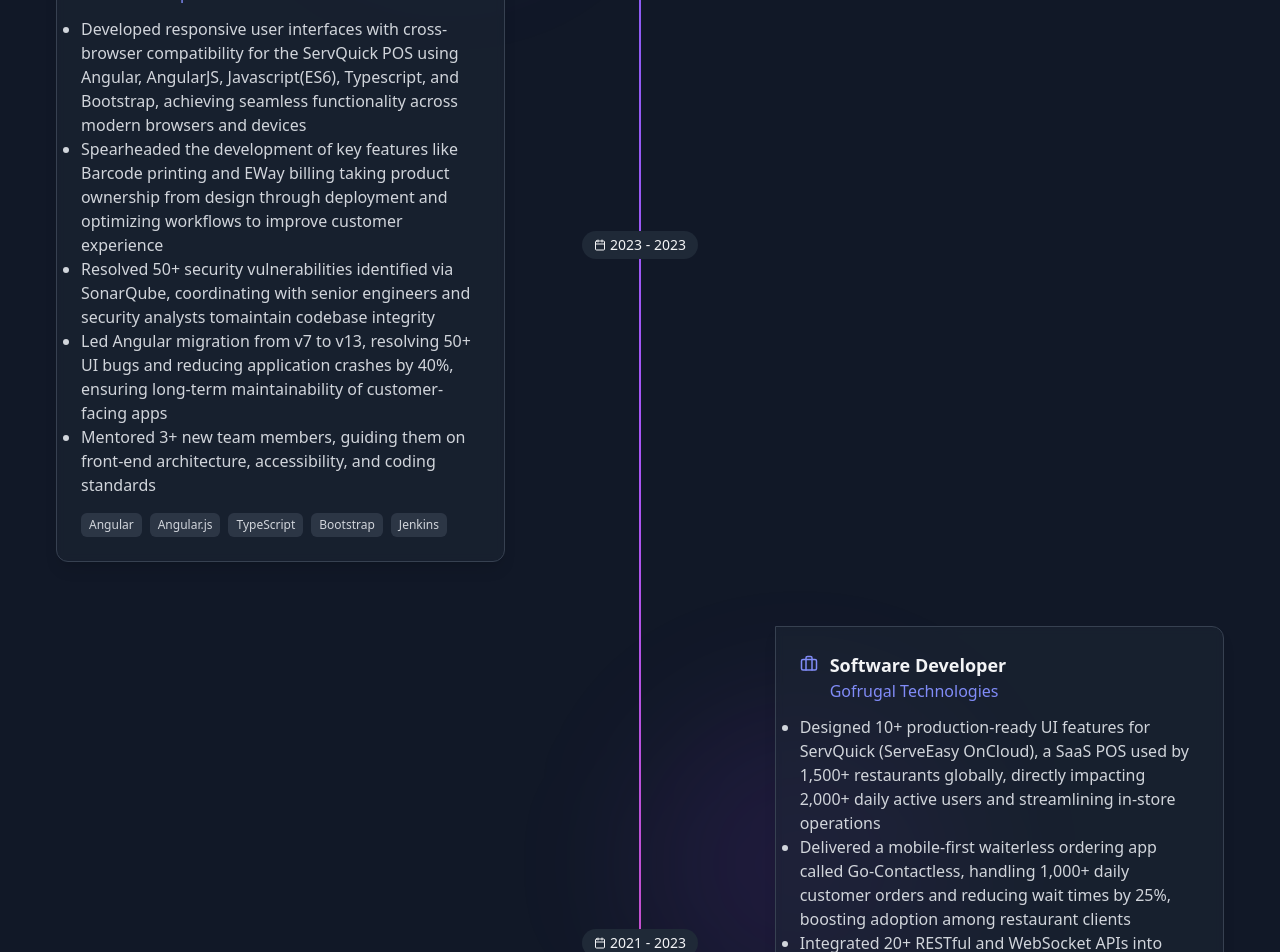
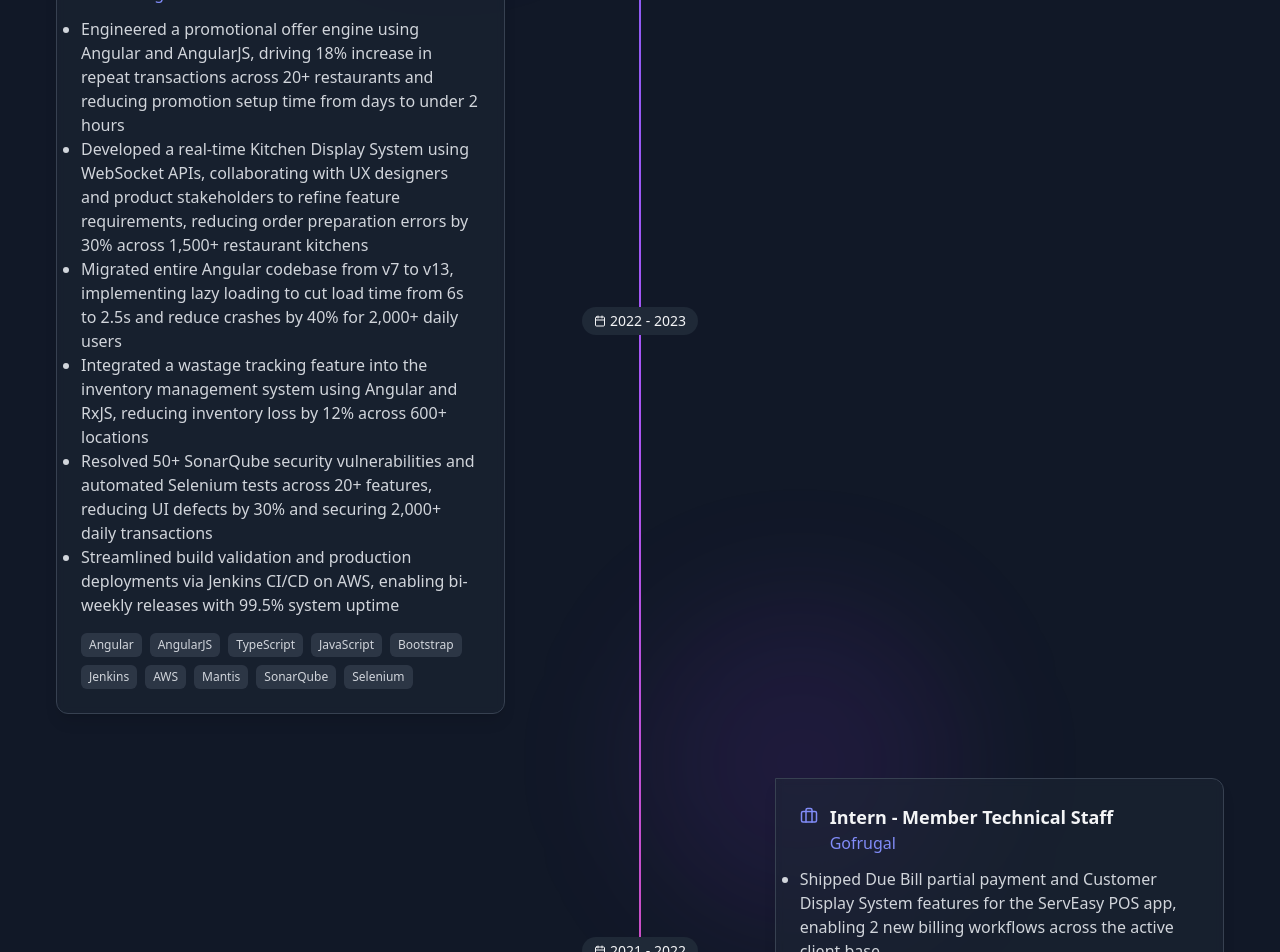
Before and after one commit to amaldevcm/Portfolio, a React (Vite) app: page / in a window 1280 px wide. Shown: the part 2400-3352 px from the top of the page. Built offline with nearby package versions, Linux system fonts and the light colour scheme.

Commit message:
Updated Expreience Section

```diff
--- a/src/components/Experience.tsx
+++ b/src/components/Experience.tsx
@@ -18,31 +18,42 @@
       description: ["Completed a data science certification program focused on data science, AI, Deep learning, and data visulaization tools like PowerBI."],
       technologies: ['Python', 'Deep Learning', 'ML', 'AI', 'Tensorflow', 'Scikit-learn', 'Flask', 'PowerBI', 'Tableau'],
     }, {
-      role: 'Software Developer',
-      company: 'Zoho Corporation',
-      period: '2023 - 2023',
+      //   role: 'Software Developer',
+      //   company: 'Zoho Corporation',
+      //   period: '2023 - 2023',
+      //   type: 'job',
+      //   description: [
+      //     "Developed responsive user interfaces with cross-browser compatibility for the ServQuick POS using Angular, AngularJS, Javascript(ES6), Typescript, and Bootstrap, achieving seamless functionality across modern browsers and devices",
+      //     "Spearheaded the development of key features like Barcode printing and EWay billing taking product ownership from design through deployment and optimizing workflows to improve customer experience",
+      //     "Resolved 50+ security vulnerabilities identified via SonarQube, coordinating with senior engineers and security analysts tomaintain codebase integrity",
+      //     "Led Angular migration from v7 to v13, resolving 50+ UI bugs and reducing application crashes by 40%, ensuring long-term maintainability of customer-facing apps",
+      //     "Mentored 3+ new team members, guiding them on front-end architecture, accessibility, and coding standards",
+      //   ],
+      //   technologies: ['Angular', 'Angular.js', 'TypeScript', 'Bootstrap', 'Jenkins'],
+      // }, {
+      role: 'Member Technical Staff',
+      company: 'Gofrugal',
+      period: '2022 - 2023',
       type: 'job',
       description: [
-        "Developed responsive user interfaces with cross-browser compatibility for the ServQuick POS using Angular, AngularJS, Javascript(ES6), Typescript, and Bootstrap, achieving seamless functionality across modern browsers and devices",
-        "Spearheaded the development of key features like Barcode printing and EWay billing taking product ownership from design through deployment and optimizing workflows to improve customer experience",
-        "Resolved 50+ security vulnerabilities identified via SonarQube, coordinating with senior engineers and security analysts tomaintain codebase integrity",
-        "Led Angular migration from v7 to v13, resolving 50+ UI bugs and reducing application crashes by 40%, ensuring long-term maintainability of customer-facing apps",
-        "Mentored 3+ new team members, guiding them on front-end architecture, accessibility, and coding standards",
+        "Engineered a promotional offer engine using Angular and AngularJS, driving 18% increase in repeat transactions across 20+ restaurants and reducing promotion setup time from days to under 2 hours",
+        "Developed a real-time Kitchen Display System using WebSocket APIs, collaborating with UX designers and product stakeholders to refine feature requirements, reducing order preparation errors by 30% across 1,500+ restaurant kitchens",
+        "Migrated entire Angular codebase from v7 to v13, implementing lazy loading to cut load time from 6s to 2.5s and reduce crashes by 40% for 2,000+ daily users",
+        "Integrated a wastage tracking feature into the inventory management system using Angular and RxJS, reducing inventory loss by 12% across 600+ locations",
+        "Resolved 50+ SonarQube security vulnerabilities and automated Selenium tests across 20+ features, reducing UI defects by 30% and securing 2,000+ daily transactions",
+        "Streamlined build validation and production deployments via Jenkins CI/CD on AWS, enabling bi-weekly releases with 99.5% system uptime"
       ],
-      technologies: ['Angular', 'Angular.js', 'TypeScript', 'Bootstrap', 'Jenkins'],
+      technologies: ['Angular', 'AngularJS', 'TypeScript', 'JavaScript', 'Bootstrap', 'Jenkins', 'AWS', 'Mantis', 'SonarQube', 'Selenium'],
     }, {
-      role: 'Software Developer',
-      company: 'Gofrugal Technologies',
-      period: '2021 - 2023',
+      role: 'Intern - Member Technical Staff',
+      company: 'Gofrugal',
+      period: '2021 - 2022',
       type: 'job',
       description: [
-        "Designed 10+ production-ready UI features for ServQuick (ServeEasy OnCloud), a SaaS POS used by 1,500+ restaurants globally, directly impacting 2,000+ daily active users and streamlining in-store operations",
-        "Delivered a mobile-first waiterless ordering app called Go-Contactless, handling 1,000+ daily customer orders and reducing wait times by 25%, boosting adoption among restaurant clients",
-        "Integrated 20+ RESTful and WebSocket APIs into ServQuick, KDS, and CDS to enable real-time order synchronization (<1s latency), improving kitchen order accuracy and cutting missed orders by 15%",
-        "Performed cross-browser & cross-device testing on 50+ test cases per feature release, reducing UI defects reported by QA by 30% and accelerating release cycles by 20%",
-        "Implemented unit and integration testing coverage for all owned features, improving reliability and reducing post-release hotfixes by 25%"
+        "Shipped Due Bill partial payment and Customer Display System features for the ServEasy POS app, enabling 2 new billing workflows across the active client base",
+        "Designed end-to-end test cases for Go-Contactless payment workflows, catching 3 critical pre-production checkout failures and delivering a defect-free release to 800+ clients",
       ],
-      technologies: ['Angular', 'Angular.js', 'Typescript', 'Bootstrap', 'Jenkins'],
+      technologies: ['Angular', 'TypeScript', 'JavaScript', 'Bootstrap', 'Jenkins'],
     }, {
       role: "Bachelor's Degree",
       company: 'Dr. Mahalingam College of Engineering and Technology',
```
